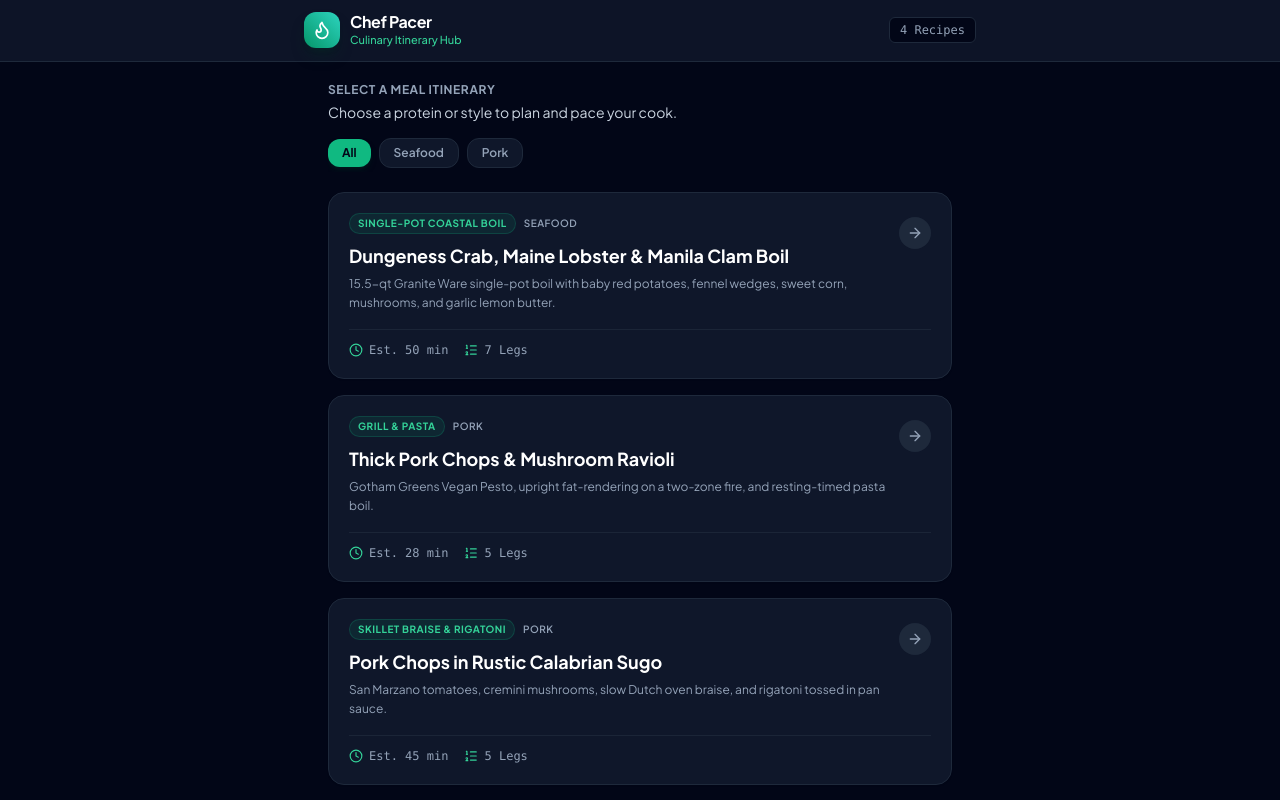
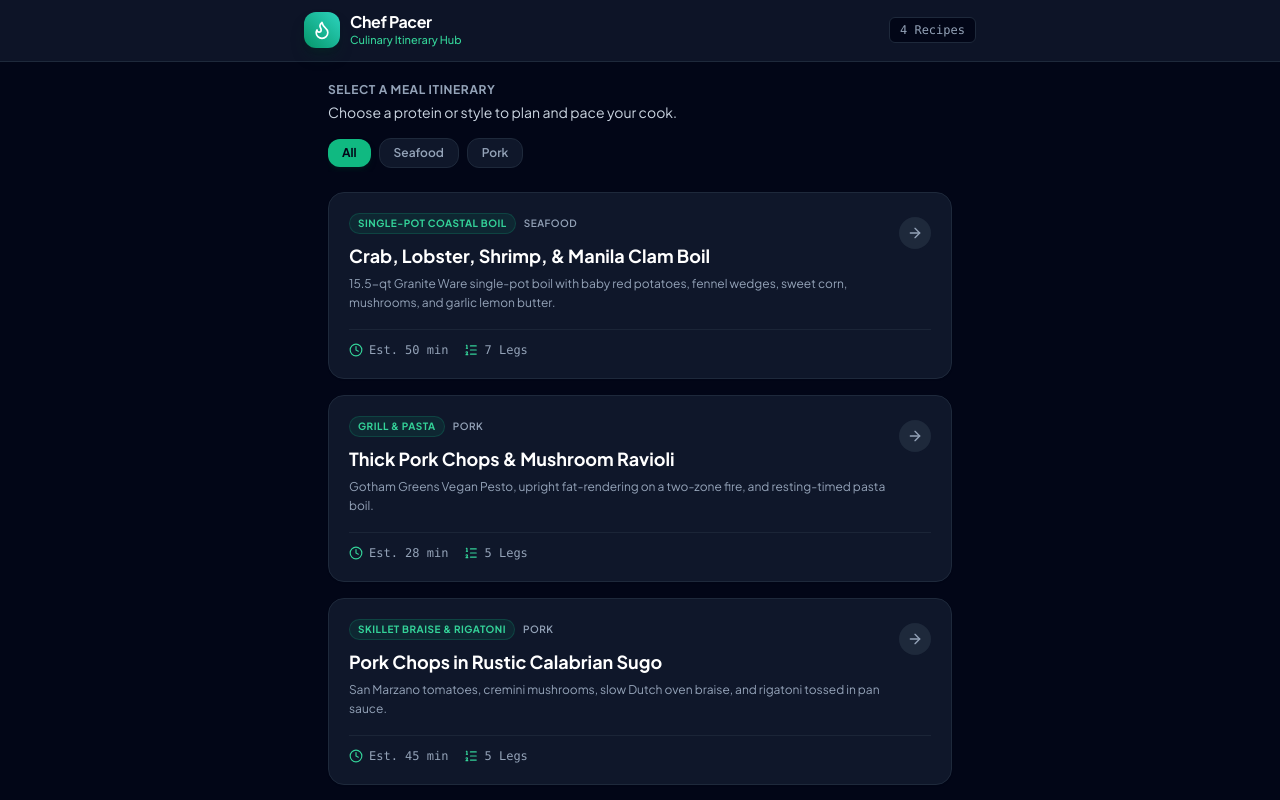
Before and after one commit to wfmcde/chef-pacer, a plain HTML site: page index.html in a window 1280 px wide. Shown: the top 800 px of the page. Drawn offline with nearby package versions, Linux system fonts and the light colour scheme.

Commit message:
Update recipe title for seafood boil

```diff
--- a/index.html
+++ b/index.html
@@ -52,7 +52,7 @@
     // =========================================================================
     const recipes = [
       {
-        title: "Dungeness Crab, Maine Lobster & Manila Clam Boil",
+        title: "Crab, Lobster, Shrimp, & Manila Clam Boil",
         category: "Seafood",
         tag: "Single-Pot Coastal Boil",
         desc: "15.5-qt Granite Ware single-pot boil with baby red potatoes, fennel wedges, sweet corn, mushrooms, and garlic lemon butter.",
```
